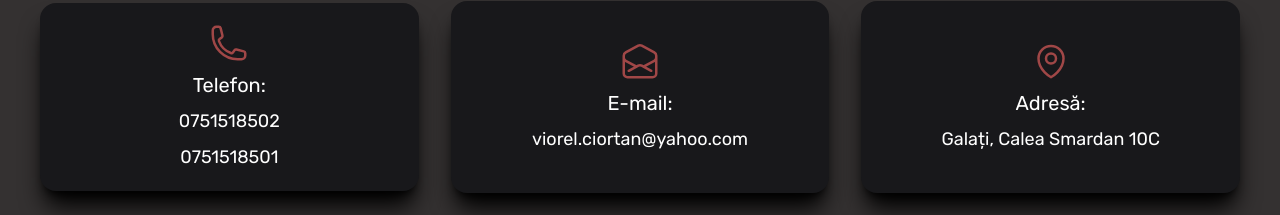
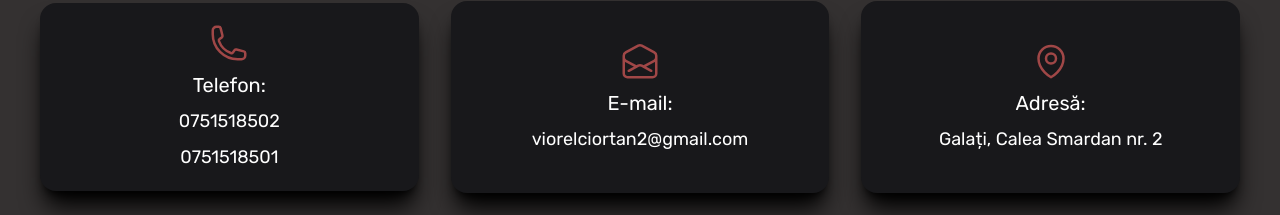
Before and after one commit to CiortanFlorin/lemn-de-foc, a Next.js app: page /contact in a window 1280 px wide. Shown: the part 675-890 px from the top of the page. Built offline with nearby package versions, Linux system fonts and the light colour scheme.

Commit message:
location and seo small updates

```diff
--- a/src/app/contact/page.js
+++ b/src/app/contact/page.js
@@ -2,7 +2,7 @@ import Contact from "@/components/contact";
 
 export const metadata = {
   title: 'Contact Lemn și Flăcări | Lemn de Foc Livrare Galați, Brăila, Tulcea',
-  description: 'Contactează "Lemn și Flăcări" pentru detalii despre livrarea de lemn de foc, inclusiv lemn de plop, salcie și fag, în Galați, Brăila, și Tulcea.',
+  description: 'Contactează "Lemn și Flăcări" pentru detalii despre livrarea de lemne de foc, inclusiv lemn de plop, salcie și fag, în Galați, Brăila, și Tulcea.',
 }
 
 export default function Page() {
--- a/src/app/layout.js
+++ b/src/app/layout.js
@@ -18,8 +18,8 @@ const rubikBold = Rubik({
 });
 
 export const metadata = {
-  title: 'Lemn de Foc pentru Livrare în Galați, Brăila, Tulcea | Lemn și Flăcări',
-  description: 'Cumpără lemn de foc de calitate, inclusiv plop, salcie, și fag, cu livrare rapidă în Galați, Brăila, și Tulcea. Lemn și Flăcări te ajută cu cea mai bună ofertă.',
+  title: 'Lemn de Foc cu Livrare în Galați, Brăila, Tulcea | Lemn și Flăcări',
+  description: 'Cumpără lemne de foc de calitate, inclusiv plop, salcie, și fag, cu livrare rapidă în Galați, Brăila, și Tulcea. Lemn și Flăcări te ajută cu cea mai bună ofertă.',
   verification: {
     google: 'saYFspyXTSvSDjC7Gnz_XwAxkJ8o-aZNC_lC5Lqq7_I',
   },
--- a/src/components/contact.js
+++ b/src/components/contact.js
@@ -53,7 +53,8 @@ export default function Contact() {
           </svg>
 
           <h1 className="text-xl">E-mail:</h1>
-          <p className="text-lg">viorel.ciortan@yahoo.com</p>
+          <p className="text-lg">
+          viorelciortan2@gmail.com</p>
         </div>
         {/* Contact 3 */}
         <div className="flex min-h-48 w-3/4 max-w-lg lg:max-w-md flex-col items-center justify-center space-y-2 rounded-2xl bg-zinc-900 p-5 shadow-xl shadow-black">
@@ -78,7 +79,7 @@ export default function Contact() {
           </svg>
 
           <h1 className="text-xl">Adresă:</h1>
-          <p className="text-lg">Galați, Calea Smardan 10C</p>
+          <p className="text-lg">Galați, Calea Smardan nr. 2</p>
         </div>
       </div>
     </div>
--- a/src/components/location.js
+++ b/src/components/location.js
@@ -1,6 +1,6 @@
 export default function Location() {
   return (
-    <div className="bg-wave bg-no-repeat bg-cover bg-bottom mb-10">
+    <div className="mb-10 bg-wave bg-cover bg-bottom bg-no-repeat">
       {/* Location header */}
 
       <div className="text-center">
@@ -12,7 +12,7 @@ export default function Location() {
         <div className="mt-10 flex justify-center">
           <iframe
             className="aspect-square w-3/4 max-w-screen-lg md:aspect-video xl:w-1/2"
-            src="https://www.google.com/maps/embed?pb=!1m18!1m12!1m3!1d2200.591850969084!2d27.97918309976877!3d45.45344920272624!2m3!1f0!2f0!3f0!3m2!1i1024!2i768!4f13.1!3m3!1m2!1s0x40b6ddd737806a01%3A0x174aa1c9c7032379!2sMETALEMN%20FERTU%20SRL!5e1!3m2!1sen!2sro!4v1728817351149!5m2!1sen!2sro"
+            src="https://www.google.com/maps/embed?pb=!1m18!1m12!1m3!1d4799.481879455958!2d27.974235877422522!3d45.4539542341205!2m3!1f0!2f0!3f0!3m2!1i1024!2i768!4f13.1!3m3!1m2!1s0x40b6dd39bccc02a9%3A0xb5316776aec9def0!2sLemn%20%C8%99i%20Flacari!5e1!3m2!1sen!2sro!4v1730098949913!5m2!1sen!2sro"
             style={{ border: 0 }}
             title="Locatie Lemn si Flacari"
             allowFullScreen=""
```
Also changed, not shown: 1 other file (tests, documents, lock files or other folders).
